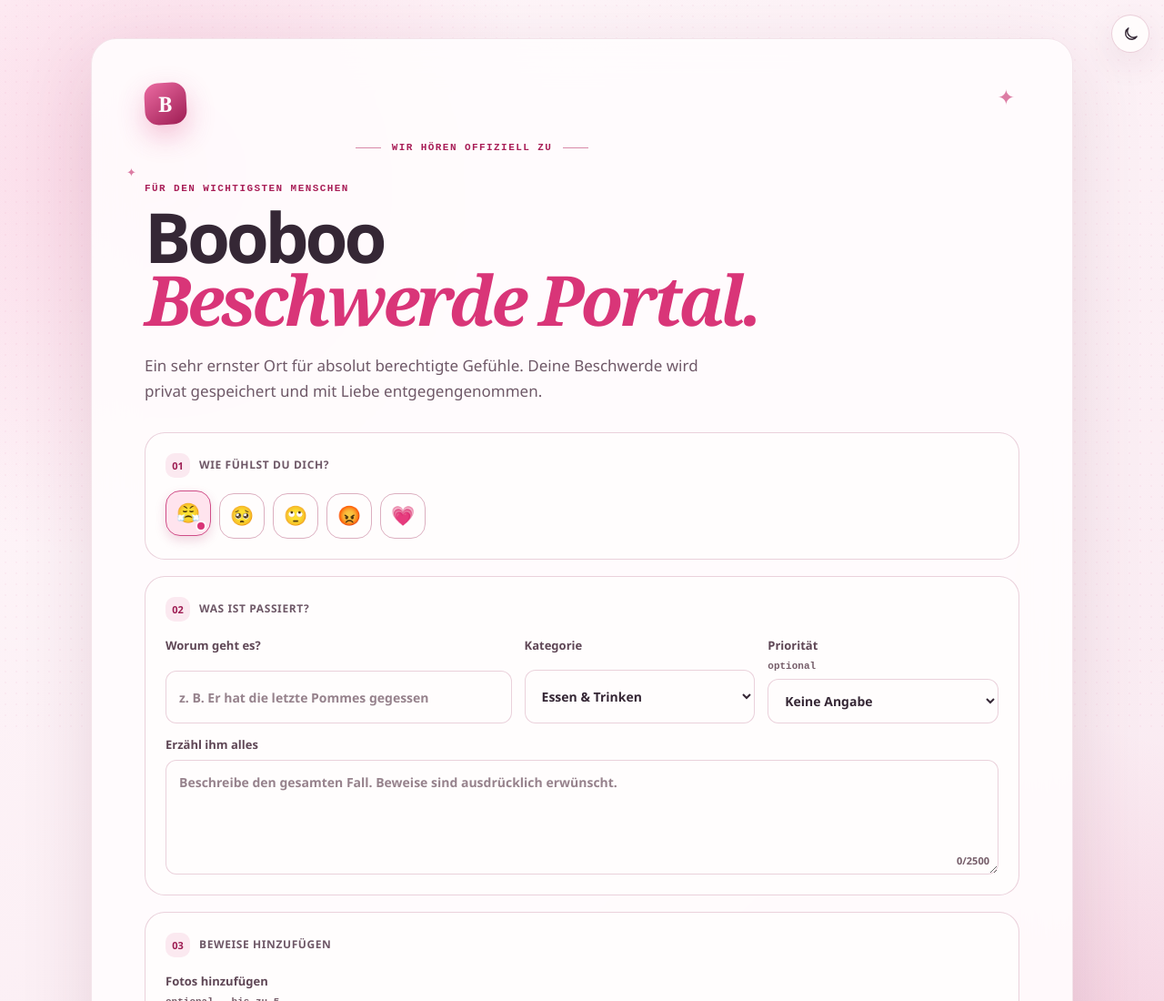
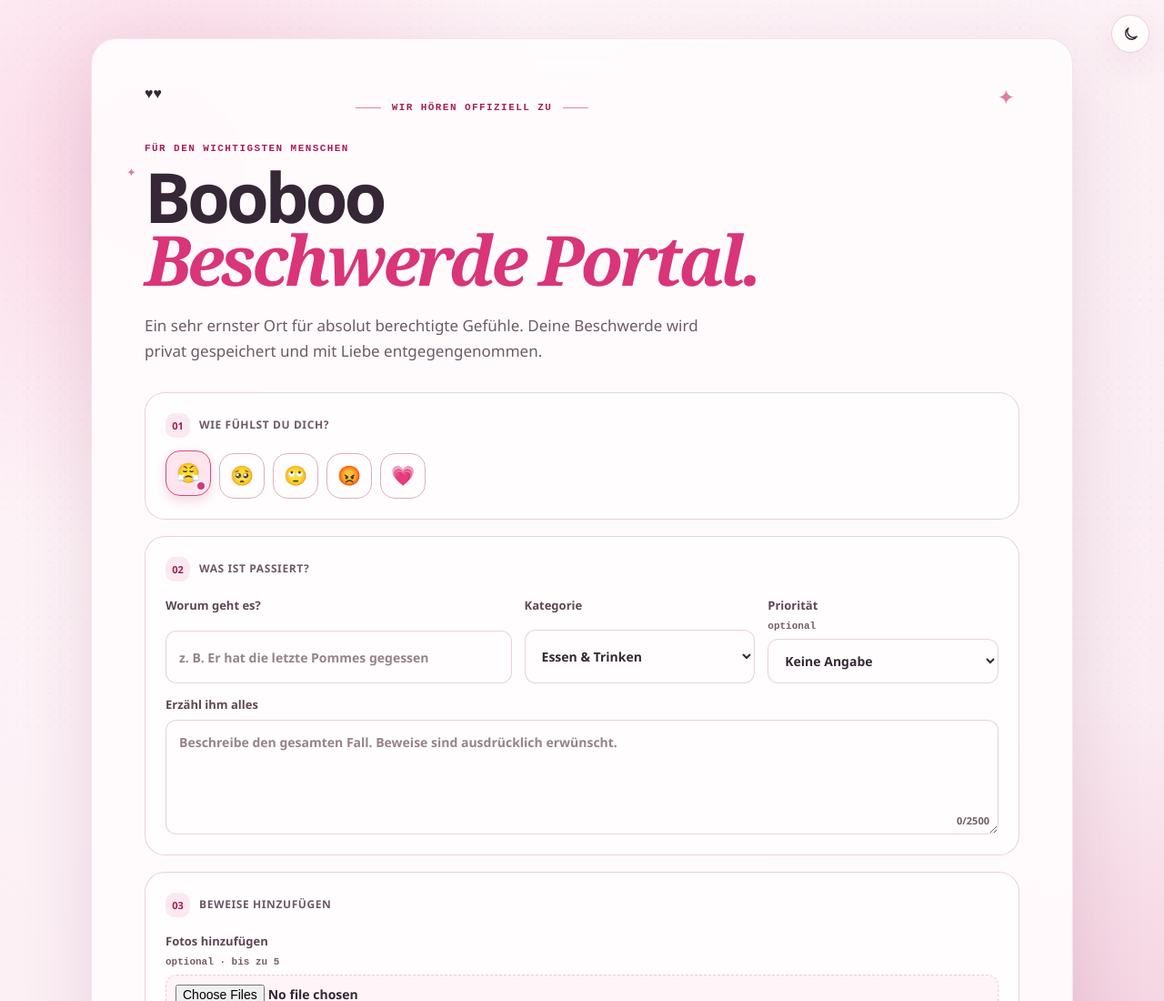
Before and after one commit to qeaoxx/booboo-beschwerde-portal, a website: page public/index.html in a window 1280 px wide. Shown: the top 1100 px of the page at 91% size. Drawn offline with Linux system fonts and the light colour scheme.

Commit message:
Restore heart identity on portal home

```diff
--- a/public/index.html
+++ b/public/index.html
@@ -29,7 +29,7 @@
       <section id="complaint-view" class="panel complaint-panel">
         <div class="sparkle sparkle-one" aria-hidden="true">✦</div><div class="sparkle sparkle-two" aria-hidden="true">✦</div>
         <div class="complaint-hero">
-          <div class="brand-mark" aria-hidden="true"><span>B</span></div>
+          <div class="brand-hearts" aria-hidden="true"><span class="heart-main">♥</span><span class="heart-small">♥</span></div>
           <div class="eyebrow"><span></span> Wir hören offiziell zu <span></span></div>
           <p class="kicker">Für den wichtigsten Menschen</p>
           <h1>Booboo<br /><em>Beschwerde Portal.</em></h1>
```
